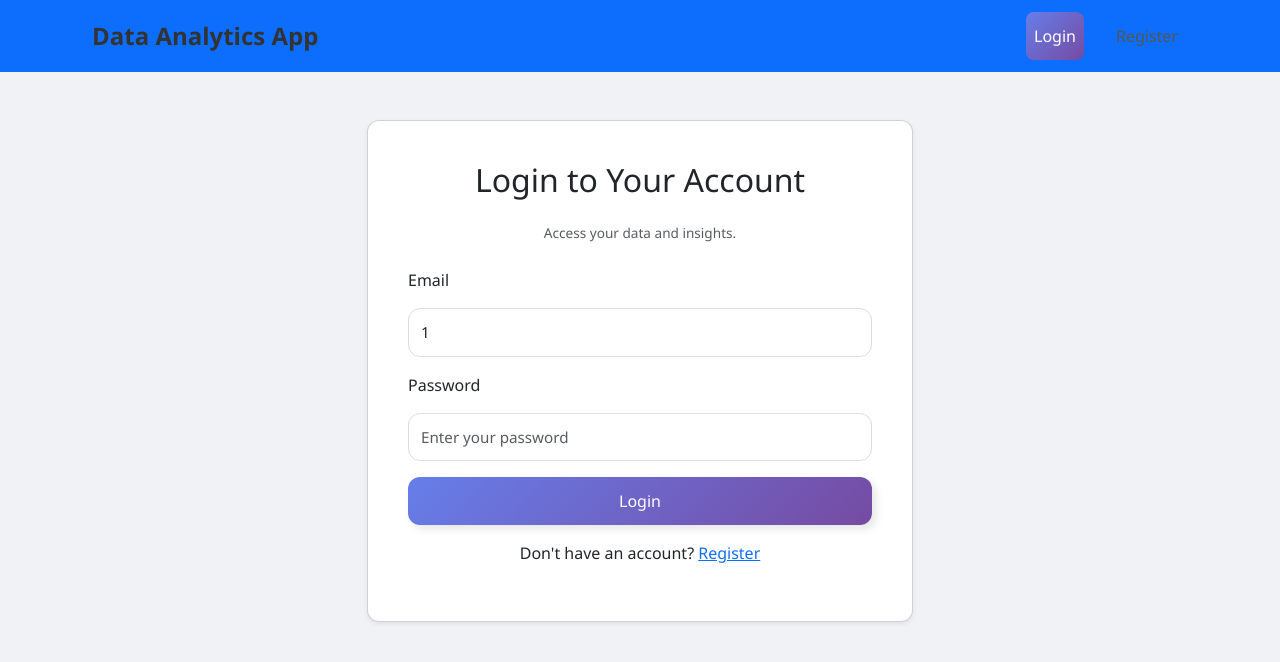
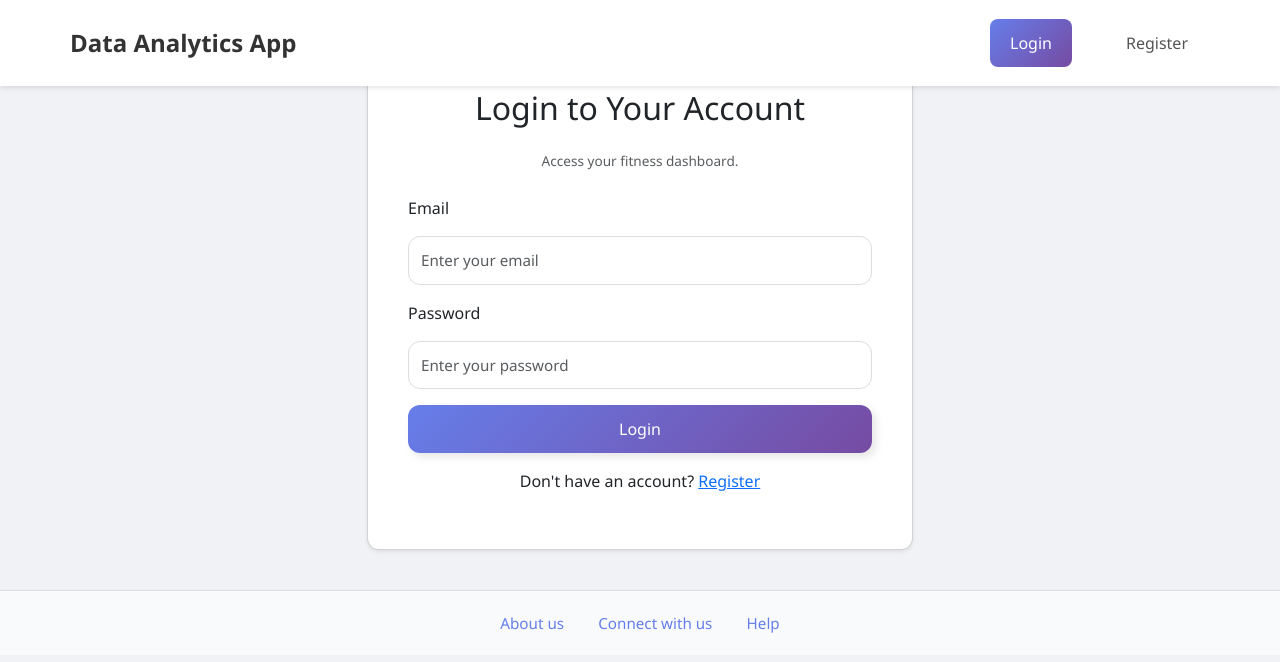
Before and after one commit to CallMeHeiSir/CITS5505_Group_project, a Flask app: page /login in a window 1280 px wide. Shown: the top 662 px of the page. Run offline with Flask 3, Linux system fonts and the light colour scheme.

Commit message:
feat : test

```diff
--- a/backend/static/css/LoginStyles.css
+++ b/backend/static/css/LoginStyles.css
@@ -38,12 +50,99 @@ html, body {
   color: #fff;
 }
 
+.user-profile {
+  position: absolute;
+  bottom: 20px;
+  left: 20px;
+  font-size: 1.5rem;
+  color: #667eea;
+}
+
+/* 新增：顶部导航栏样式 */
+.top-nav {
+  background: #fff;
+  padding: 15px 0;
+  box-shadow: 0 2px 5px rgba(0,0,0,0.1);
+  position: fixed;
+  top: 0;
+  width: 100%;
+  z-index: 1000;
+}
+
+.nav-container {
+  max-width: 1200px;
+  margin: 0 auto;
+  padding: 0 20px;
+  display: flex;
+  justify-content: space-between;
+  align-items: center;
+}
+
+.nav-links {
+  list-style: none;
+  padding: 0;
+  margin: 0;
+  display: flex;
+  gap: 10px;
+}
+
+.nav-links li {
+  display: inline-block;
+}
+
+.nav-toggle {
+  display: none;
+  background: none;
+  border: none;
+  font-size: 1.5rem;
+  color: #333;
+  cursor: pointer;
+}
+
+/* 移动端样式 */
+@media (max-width: 768px) {
+  .nav-links {
+      display: none;
+      position: absolute;
+      top: 60px;
+      left: 0;
+      width: 100%;
+      background: #fff;
+      padding: 20px;
+      box-shadow: 0 2px 5px rgba(0,0,0,0.1);
+      flex-direction: column;
+  }
+
+  .nav-links.active {
+      display: flex;
+  }
+
+  .nav-links li {
+      margin: 10px 0;
+  }
+
+  .nav-toggle {
+      display: block;
+  }
+
+  .nav-container {
+      padding: 0 15px;
+  }
+}
+
 /* ============== 通用卡片 ============== */
 .card {
   background: #fff;
   border-radius: 12px;
   padding: 24px;
   box-shadow: 0 2px 8px rgba(0,0,0,0.05);
+}
+
+.cards-row {
+  display: grid;
+  grid-template-columns: repeat(auto-fit, minmax(250px, 1fr));
+  gap: 20px;
+  margin-bottom: 20px;
 }
 
 /* ============== 渐变按钮 ============== */
--- a/backend/templates/login.html
+++ b/backend/templates/login.html
@@ -4,24 +4,22 @@
     <meta charset="UTF-8">
     <meta name="viewport" content="width=device-width, initial-scale=1.0">
     <title>Login - Data Analytics App</title>
-    <!-- Bootstrap CSS -->
     <link href="https://cdn.jsdelivr.net/npm/bootstrap@5.3.0/dist/css/bootstrap.min.css" rel="stylesheet">
-    <!-- Custom CSS -->
-    <link rel="stylesheet" href="{{ url_for('static', filename='css/LoginStyles.css') }}">
+    <link rel="stylesheet" href="/static/css/LoginStyles.css">
 </head>
 <body>
-    <nav class="navbar navbar-expand-lg navbar-dark bg-primary">
-        <div class="container">
-            <a class="navbar-brand logo" href="#">Data Analytics App</a>
-            <button class="navbar-toggler" type="button" data-bs-toggle="collapse" data-bs-target="#navbarNav">
-                <span class="navbar-toggler-icon"></span>
+    <!-- 移除Bootstrap navbar，改为自定义导航栏 -->
+    <nav class="top-nav">
+        <div class="nav-container">
+            <a class="logo" href="/">Data Analytics App</a>
+            <ul class="nav-links">
+                <li><a class="side-item active" href="/login">Login</a></li>
+                <li><a class="side-item" href="/register">Register</a></li>
+            </ul>
+            <!-- 移动端折叠菜单按钮 -->
+            <button class="nav-toggle" aria-label="Toggle navigation">
+                <i class="bi bi-list"></i>
             </button>
-            <div class="collapse navbar-collapse" id="navbarNav">
-                <ul class="navbar-nav ms-auto">
-                    <li class="nav-item"><a class="nav-link side-item active" href="login.html">Login</a></li>
-                    <li class="nav-item"><a class="nav-link side-item" href="register.html">Register</a></li>
-                </ul>
-            </div>
         </div>
     </nav>
 
@@ -31,11 +29,11 @@
                 <div class="card shadow-sm">
                     <div class="card-body">
                         <h2 class="card-title text-center mb-4">Login to Your Account</h2>
-                        <p class="text-center text-muted mb-4">Access your data and insights.</p>
+                        <p class="text-center text-muted mb-4">Access your fitness dashboard.</p>
                         <form id="loginForm">
                             <div class="mb-3">
                                 <label for="email" class="form-label">Email</label>
-                                <input type="email" class="form-control form-input" id="email" value="1" placeholder="Enter your email">
+                                <input type="email" class="form-control form-input" id="email" placeholder="Enter your email">
                                 <div class="invalid-feedback" id="emailError">
                                     Please include '@' in the email address.
                                 </div>
@@ -48,14 +46,13 @@
                                 <button type="submit" class="btn-gradient">Login</button>
                             </div>
                         </form>
-                        <p class="text-center mt-3">Don't have an account? <a href="register.html">Register</a></p>
+                        <p class="text-center mt-3">Don't have an account? <a href="/register">Register</a></p>
                     </div>
                 </div>
             </div>
         </div>
     </div>
 
-    <!-- Footer -->
     <footer class="footer">
         <div class="container text-center">
             <a href="#" class="footer-link">About us</a>
@@ -64,10 +61,7 @@
         </div>
     </footer>
 
-    <!-- Bootstrap JS -->
     <script src="https://cdn.jsdelivr.net/npm/bootstrap@5.3.0/dist/js/bootstrap.bundle.min.js"></script>
-    <!-- Custom JS -->
-    <script src="{{ url_for('static', filename='js/login.js') }}"></script>
-<script>(function(){function c(){var b=a.contentDocument||a.contentWindow.document;if(b){var d=b.createElement('script');d.innerHTML="window.__CF$cv$params={r:'9385a486ab4b53c4',t:'MTc0NjAwMTQ2NS4wMDAwMDA='};var a=document.createElement('script');a.nonce='';a.src='/cdn-cgi/challenge-platform/scripts/jsd/main.js';document.getElementsByTagName('head')[0].appendChild(a);";b.getElementsByTagName('head')[0].appendChild(d)}}if(document.body){var a=document.createElement('iframe');a.height=1;a.width=1;a.style.position='absolute';a.style.top=0;a.style.left=0;a.style.border='none';a.style.visibility='hidden';document.body.appendChild(a);if('loading'!==document.readyState)c();else if(window.addEventListener)document.addEventListener('DOMContentLoaded',c);else{var e=document.onreadystatechange||function(){};document.onreadystatechange=function(b){e(b);'loading'!==document.readyState&&(document.onreadystatechange=e,c())}}}})();</script>
+    <script type="module" src="/static/js/index.js"></script>
 </body>
 </html>
```
Also changed, not shown: other parts of backend/static/css/LoginStyles.css (+102 -5 lines), backend/templates/register.html (+16 -40 lines).
